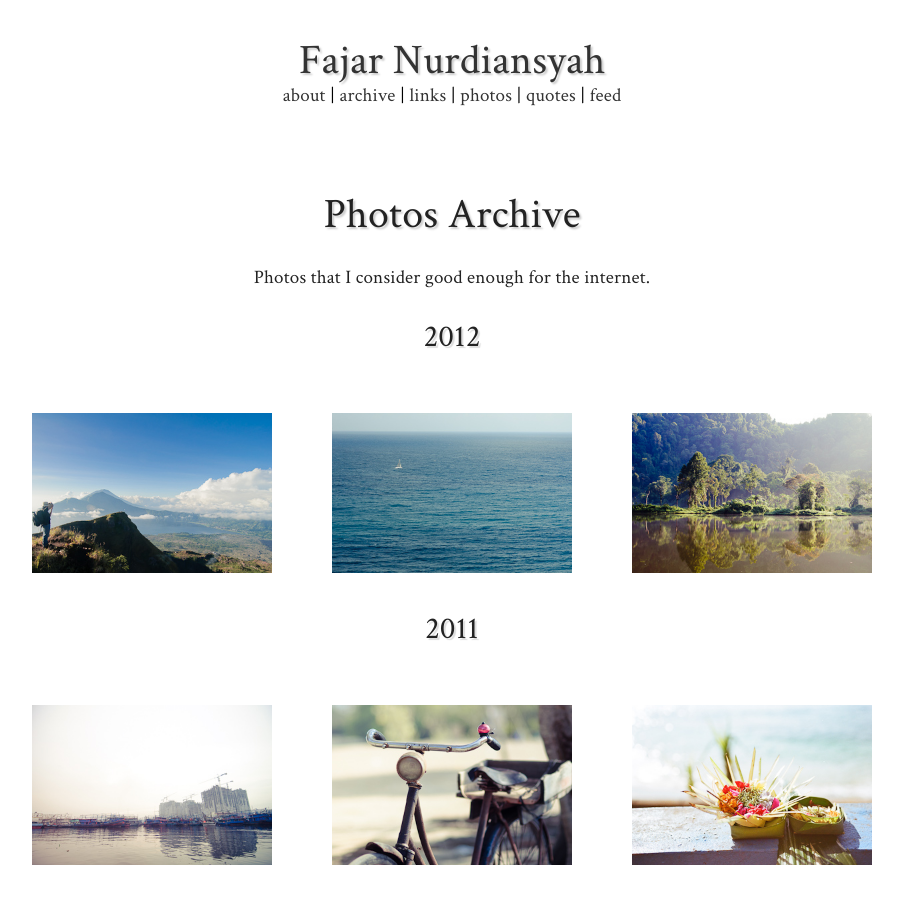
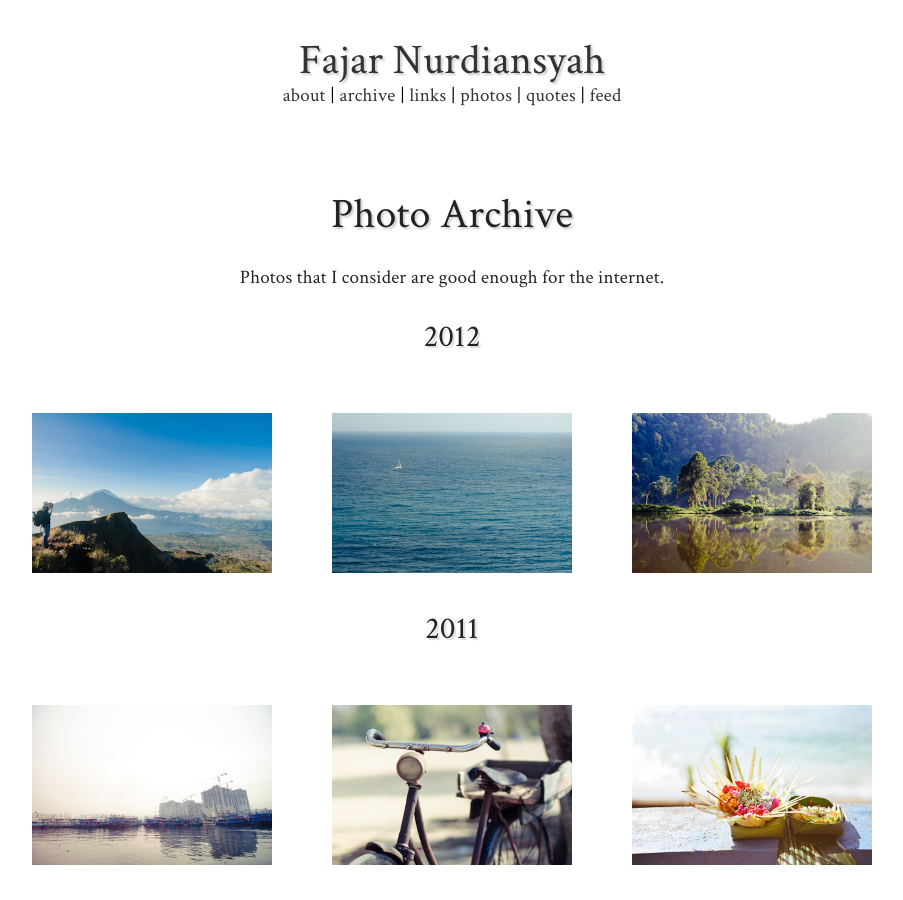
Before and after one commit to fajarnurdiansyah/fajarnurdiansyah.github.com, a Jekyll site: the page built from photos/index.html, in a window 1280 px wide and 900 px high. Shown: the whole window, without its empty margins (188-1091 px from the left). Built offline with Jekyll 4.4.1, drawn with Linux system fonts in a browser that asks for light colours; Markdown is read by kramdown in place of the engine named in the settings.

```diff
--- a/photos/index.html
+++ b/photos/index.html
@@ -3,9 +3,9 @@ layout: photoarchive
 title: Fajar Nurdiansyah
 ---
 
-<h1>Photos Archive</h1>
+<h1>Photo Archive</h1>
 <article>
-<p>Photos that I consider good enough for the internet.</p>
+<p>Photos that I consider are good enough for the internet.</p>
 <p>
 </p>
 </article>
@@ -27,7 +27,7 @@ title: Fajar Nurdiansyah
 
 
     <div class="archivephoto">
-        <a href="{{post.url}}">
+        <a href="{{post.url}}" title="{{post.title}}">
             <img src="{{ post.thumbnail }}"></img>
         </a>
     </div>
```
Also changed, not shown: images/thumbs/58570010.jpg, images/thumbs/58570011.jpg, images/thumbs/DSC_6589.jpg.
